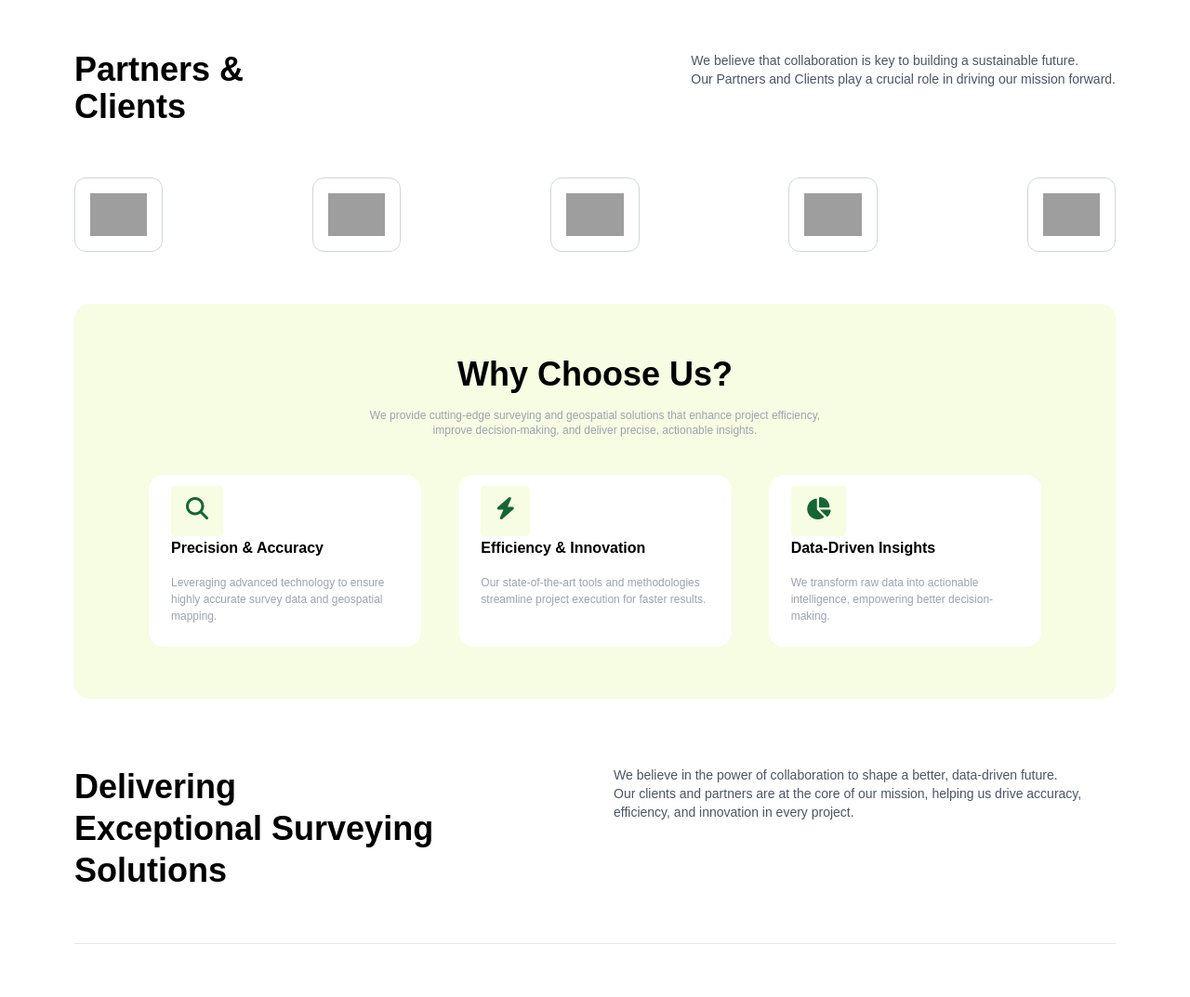
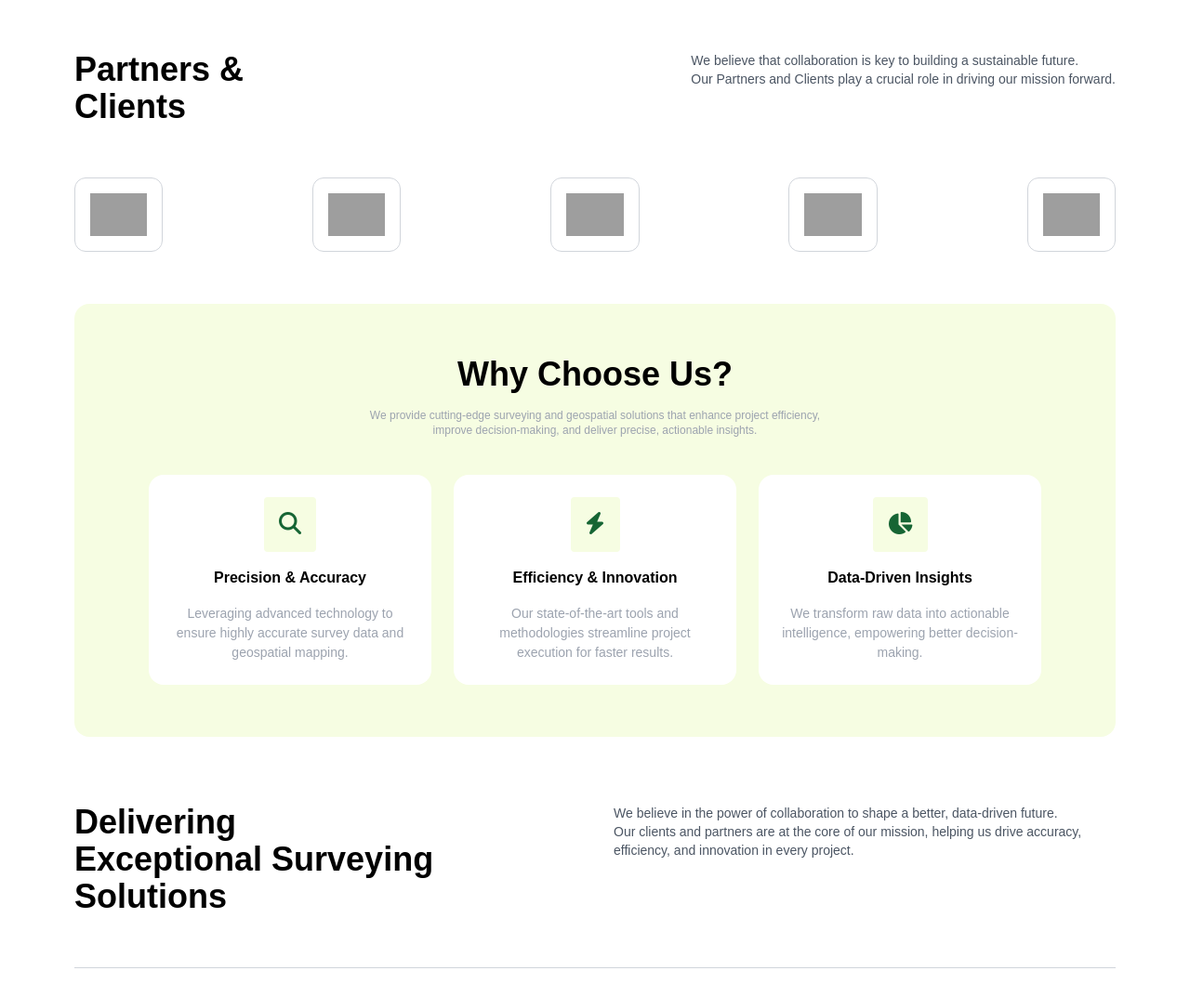
Before and after one commit to Neutron-Inv/Seamless-Smart, a Laravel app: page / in a window 1280 px wide. Shown: the part 1281-2354 px from the top of the page at 93% size. Run offline with Laravel 12, Linux system fonts and the light colour scheme; style sheets or scripts are compiled from the project's sources; some web fonts are replaced; grey boxes are pictures that could not be loaded.

Commit message:
smooth scroll to section

```diff
--- a/resources/css/app.css
+++ b/resources/css/app.css
@@ -57,3 +57,7 @@
 @tailwind base;
 @tailwind components;
 @tailwind utilities;
+
+html {
+    scroll-behavior: smooth;
+}
--- a/resources/views/layouts/app.blade.php
+++ b/resources/views/layouts/app.blade.php
@@ -36,7 +36,7 @@
 <body>
     <div id="app" class="flex min-h-screen">
         @include('partials.navbar')
-        <div class="">
+        <div class="w-[100vw]">
             @yield('content') {{-- Page-specific content --}}
         </div>
     </div>
--- a/resources/views/partials/clients.blade.php
+++ b/resources/views/partials/clients.blade.php
@@ -1,38 +1,38 @@
-<div class="px-20 py-14 space-y-14">
+<section id="about" class="px-6 md:px-20 py-14 space-y-14">
     <!-- Header Section -->
-    <div class="grid grid-cols-2 gap-10 justify-items-stretch" data-aos="fade-up" data-aos-duration="800">
-        <div class="justify-self-start">
-            <h2 class="font-raleway font-[600] text-4xl">Partners & <br/>Clients</h2>
+    <div class="grid grid-cols-1 md:grid-cols-2 gap-10 justify-items-stretch text-center md:text-left" data-aos="fade-up" data-aos-duration="800">
+        <div class="justify-self-center md:justify-self-start">
+            <h2 class="font-raleway font-semibold text-3xl md:text-4xl">Partners & <br class="hidden md:block"/> Clients</h2>
         </div>
-        <div class="justify-self-end align-middle">
+        <div class="justify-self-center md:justify-self-end">
             <p class="font-raleway font-normal text-sm text-gray-600">
-                We believe that collaboration is key to building a sustainable future.<br/>
+                We believe that collaboration is key to building a sustainable future.<br class="hidden md:block"/>
                 Our Partners and Clients play a crucial role in driving our mission forward.
             </p>
         </div>
     </div>
 
     <!-- Client Logos with Hover Scaling -->
-    <div class="flex space-x-10 justify-between" data-aos="fade-up" data-aos-duration="800" data-aos-delay="200">
+    <div class="flex flex-wrap justify-center md:justify-between gap-6 md:gap-10" data-aos="fade-up" data-aos-duration="800" data-aos-delay="200">
         @for ($i = 1; $i <= 5; $i++)
             <span class="transition-transform duration-500 hover:scale-110">
-                <img src="{{ asset("/storage/images/clients/$i.png") }}" class="h-20 w-auto rounded-xl border p-4 border-gray-300 object-contain">
+                <img src="{{ asset("/storage/images/clients/$i.png") }}" class="h-16 md:h-20 w-auto rounded-xl border p-4 border-gray-300 object-contain">
             </span>
         @endfor
     </div>
 
     <!-- Why Choose Us Section -->
-    <div class="bg-[#f6fde2] rounded-2xl w-[100%] py-14 space-y-10" data-aos="fade-up" data-aos-duration="800" data-aos-delay="400">
-        <div>
-            <h2 class="font-raleway text-4xl font-bold text-center px-14 pb-4">Why Choose Us?</h2>
-            <p class="font-raleway text-xs text-center text-gray-400">
-                We provide cutting-edge surveying and geospatial solutions that enhance project efficiency, <br/>
+    <div class="bg-[#f6fde2] rounded-2xl w-full py-14 space-y-10" data-aos="fade-up" data-aos-duration="800" data-aos-delay="400">
+        <div class="px-6 md:px-14 text-center">
+            <h2 class="font-raleway text-3xl md:text-4xl font-bold pb-4">Why Choose Us?</h2>
+            <p class="font-raleway text-sm md:text-xs text-gray-400">
+                We provide cutting-edge surveying and geospatial solutions that enhance project efficiency, <br class="hidden md:block"/>
                 improve decision-making, and deliver precise, actionable insights.
             </p>
         </div>
 
         <!-- Features Grid -->
-        <div class="grid grid-cols-1 md:grid-cols-2 lg:grid-cols-3 gap-10 px-20">
+        <div class="grid grid-cols-1 sm:grid-cols-2 lg:grid-cols-3 gap-6 px-6 lg:px-20">
             @php
                 $features = [
                     ['icon' => 'fas fa-search', 'title' => 'Precision & Accuracy', 'desc' => 'Leveraging advanced technology to ensure highly accurate survey data and geospatial mapping.', 'delay' => '500'],
@@ -42,15 +42,15 @@
             @endphp
 
             @foreach ($features as $feature)
-                <div class="rounded-2xl bg-white flex-col p-6 space-y-4 transition-all duration-500 transform hover:scale-105 hover:shadow-lg"
+                <div class="rounded-2xl bg-white flex flex-col p-6 space-y-4 transition-all duration-500 transform hover:scale-105 hover:shadow-lg"
                      data-aos="fade-up" data-aos-duration="800" data-aos-delay="{{ $feature['delay'] }}">
-                    <span class="bg-[#f6fde2] p-4 rounded transition-transform duration-500 hover:rotate-12">
+                    <span class="bg-[#f6fde2] p-4 rounded transition-transform duration-500 hover:rotate-12 self-center">
                         <i class="{{ $feature['icon'] }} text-gray-700 text-2xl bg-green-800 bg-clip-text text-transparent"></i>
                     </span>
-                    <h3 class="font-raleway font-[600] text-md">{{ $feature['title'] }}</h3>
-                    <p class="font-raleway font-[300] text-xs leading-[1.5] text-gray-400">{{ $feature['desc'] }}</p>
+                    <h3 class="font-raleway font-semibold text-md text-center">{{ $feature['title'] }}</h3>
+                    <p class="font-raleway font-light text-sm leading-[1.5] text-gray-400 text-center">{{ $feature['desc'] }}</p>
                 </div>
             @endforeach
         </div>
     </div>
-</div>
+</section>
--- a/resources/views/partials/cta.blade.php
+++ b/resources/views/partials/cta.blade.php
@@ -1,19 +1,19 @@
-<div class="px-20 py-14 space-y-24 font-raleway" data-aos="fade-up" data-aos-duration="800" data-aos-delay="200">
-    <div class="grid lg:grid-cols-5 gap-10">
+<div class="px-6 md:px-20 py-14 space-y-24 font-raleway" data-aos="fade-up" data-aos-duration="800" data-aos-delay="200">
+    <section id="faq">
+    <div class="grid grid-cols-1 lg:grid-cols-5 gap-10">
         <!-- Contact Section -->
         <div class="lg:col-span-2 space-y-4">
-            <h2 class="text-3xl font-bold">Have Questions? We’re Here to Help!</h2>
+            <h2 class="text-2xl sm:text-3xl font-bold">Have Questions? We’re Here to Help!</h2>
             <p class="text-gray-600">
                 If you need further clarification or have specific inquiries, feel free to reach out to us.
             </p>
-            <button class="bg-green-700 text-white px-6 py-3 rounded-lg shadow-md hover:bg-green-800 transition">
+            <button class="bg-green-700 text-white px-6 py-3 rounded-lg shadow-md hover:bg-green-800 transition w-full sm:w-auto">
                 Contact Us
             </button>
         </div>
 
         <!-- FAQ Section -->
         <div class="lg:col-span-3">
-
             <div class="space-y-4">
                 @php
                     $faqs = [
@@ -56,21 +56,17 @@
             }
         }
     </script>
+</section>
 
-
-    <div class="bg-cover bg-center rounded-2xl w-[100%] py-14 space-y-10" data-aos="fade-up" data-aos-duration="800" data-aos-delay="400" style="background-image: url('{{ asset('/storage/images/ctabg.png') }}');">
-        <div>
-            <h2 class="font-raleway text-4xl font-bold text-center px-14 pb-4 text-white">Let's Bring Your Vision to Life</h2>
-            <p class="font-raleway text-xs text-center text-gray-200">
-                Get in touch today to explore tailored geospatial solutions for your project.
-            </p>
-        </div>
-        <div class="text-center mt-4">
-            <a href="" class="bg-[#afdf34] text-white text-sm font-semibold px-6 py-3 rounded-lg hover:bg-green-700 transition-all">
-                Contact Us
-            </a>
-        </div>
+<section id="contact">
+    <div class="bg-cover bg-center rounded-2xl w-full py-14 space-y-10 text-center" data-aos="fade-up" data-aos-duration="800" data-aos-delay="400" style="background-image: url('{{ asset('/storage/images/ctabg.png') }}');">
+        <h2 class="text-2xl sm:text-3xl font-bold text-white px-6 md:px-14 pb-4">Let's Bring Your Vision to Life</h2>
+        <p class="text-xs text-gray-200">
+            Get in touch today to explore tailored geospatial solutions for your project.
+        </p>
+        <a href="" class="bg-[#afdf34] text-white text-sm font-semibold px-6 py-3 rounded-lg hover:bg-green-700 transition-all w-full sm:w-auto inline-block">
+            Contact Us
+        </a>
     </div>
-
-
+</section>
 </div>
--- a/resources/views/partials/footer.blade.php
+++ b/resources/views/partials/footer.blade.php
@@ -1,63 +1,75 @@
-<div class="bg-cover bg-center px-20 py-4 space-y-14 font-raleway" data-aos="fade-up" data-aos-duration="800" data-aos-delay="400" style="background-image: url('{{ asset('/storage/images/footerbg.png') }}');">
-    <div class="grid grid-cols-2 gap-10 justify-items-stretch items-center">
-        <p class="font-thin text-sm text-gray-500">
-            <img src="{{asset('/storage/images/logo.png')}}" class="h-32 object-contain justify-self-start">
-            we deliver accuracy you can trust...
-        </p>
+<div class="bg-cover bg-center px-5 sm:px-10 py-8 space-y-10 font-raleway"
+     data-aos="fade-up" data-aos-duration="800" data-aos-delay="400"
+     style="background-image: url('{{ asset('/storage/images/footerbg.png') }}');">
+
+    <!-- Logo and Tagline -->
+    <div class="flex flex-col sm:flex-row items-center sm:justify-between text-center sm:text-left space-y-4 sm:space-y-0">
+        <img src="{{ asset('/storage/images/logo.png') }}" class="h-24 object-contain">
+        <p class="font-thin text-sm text-gray-500">we deliver accuracy you can trust...</p>
     </div>
-    <div class="grid grid-cols-4 justify-items-center">
+
+    <!-- Footer Content -->
+    <div class="grid grid-cols-1 sm:grid-cols-2 md:grid-cols-4 gap-8 text-center sm:text-left">
+
+        <!-- Office Address -->
         <div>
-            <p class="font-bold text-md py-4"> Our Office</p>
+            <p class="font-bold text-md py-2">Our Office</p>
             <ul class="font-medium text-sm text-gray-400 leading-6 space-y-2">
-                <li> Huson House, Emmanuel Emenike Road,
-                    By Court of Appeal, Opposite Crown Plaza Hotel
-                    Area A, New Owerri, Imo State. </li>
-                <li> <a href="tel:+234860936649">+234860936649</a>, <a href="tel:+2348147182326">+2348147182326</a> </li>
-                <li> <a href="mailto:seamlesssmartconsult@gmail.com">seamlesssmartconsult@gmail.com</a> </li>
+                <li>Huson House, Emmanuel Emenike Road, By Court of Appeal, Opposite Crown Plaza Hotel, Area A, New Owerri, Imo State.</li>
+                <li>
+                    <a href="tel:+234860936649">+234860936649</a>,
+                    <a href="tel:+2348147182326">+2348147182326</a>
+                </li>
+                <li>
+                    <a href="mailto:seamlesssmartconsult@gmail.com">seamlesssmartconsult@gmail.com</a>
+                </li>
             </ul>
         </div>
 
-
+        <!-- Quick Links -->
         <div>
-        <p class="font-bold text-md py-4"> Quick Links</p>
-        <ul class="font-medium text-sm text-gray-400 leading-6 space-y-2">
-            <li> <a> Home </a> </li>
-            <li> About Us </li>
-            <li> Services </li>
-            <li> FAQs </li>
-            <li> Contact Us </li>
-        </ul>
-        </div>
-
-        <div>
-            <p class="font-bold text-md py-4"> Services</p>
+            <p class="font-bold text-md py-2">Quick Links</p>
             <ul class="font-medium text-sm text-gray-400 leading-6 space-y-2">
-                <li> Land & Aerial Surveying </li>
-                <li> GIS & Mapping Solutions </li>
-                <li> Bathymetry Solutions </li>
-                <li> Remote Sensing & Drone Mapping </li>
-                <li> Geospatial Data Analysis </li>
+                <li><a href="#">Home</a></li>
+                <li><a href="#">About Us</a></li>
+                <li><a href="#">Services</a></li>
+                <li><a href="#">FAQs</a></li>
+                <li><a href="#">Contact Us</a></li>
             </ul>
         </div>
 
+        <!-- Services -->
         <div>
-            <p class="font-bold text-md py-4"> Stay Connected</p>
+            <p class="font-bold text-md py-2">Services</p>
             <ul class="font-medium text-sm text-gray-400 leading-6 space-y-2">
-                <li class="flex items-center space-x-3">
-                    <i class="fa-brands fa-facebook-f text-gray-700 text-2xl bg-green-800 bg-clip-text text-transparent"></i>
-                    <i class="fa-brands fa-linkedin text-gray-700 text-3xl bg-green-800 bg-clip-text text-transparent"></i>
-                    <i class="fa-brands fa-instagram text-gray-700 text-3xl bg-green-800 bg-clip-text text-transparent"></i>
-                </li>
-                <li> Follow us on social media for updates, insights, and real-time engagement with our team.</li>
+                <li>Land & Aerial Surveying</li>
+                <li>GIS & Mapping Solutions</li>
+                <li>Bathymetry Solutions</li>
+                <li>Remote Sensing & Drone Mapping</li>
+                <li>Geospatial Data Analysis</li>
             </ul>
         </div>
 
-
+        <!-- Social Media -->
+        <div>
+            <p class="font-bold text-md py-2">Stay Connected</p>
+            <div class="flex justify-center sm:justify-start space-x-4 py-2">
+                <i class="fa-brands fa-facebook-f text-gray-700 text-2xl bg-green-800 bg-clip-text text-transparent"></i>
+                <i class="fa-brands fa-linkedin text-gray-700 text-3xl bg-green-800 bg-clip-text text-transparent"></i>
+                <i class="fa-brands fa-instagram text-gray-700 text-3xl bg-green-800 bg-clip-text text-transparent"></i>
+            </div>
+            <p class="text-sm text-gray-400">Follow us for updates and insights.</p>
+        </div>
 
     </div>
-    <hr>
-    <div class="grid grid-cols-2 gap-10 justify-items-stretch">
-        <span class="text-sm text-gray-400"> Copyright &copy; Seamless Smart {{date('Y')}} </span>
-        <span class="text-sm text-gray-400 justify-self-end"> Designed by Virtual Horizons </span>
+
+    <!-- Divider -->
+    <hr class="border-gray-300">
+
+    <!-- Copyright & Credits -->
+    <div class="flex flex-col sm:flex-row justify-between text-center sm:text-left text-sm text-gray-400">
+        <span>Copyright &copy; Seamless Smart {{ date('Y') }}</span>
+        <span>Developed by Virtual Horizons</span>
     </div>
+
 </div>
--- a/resources/views/partials/hero.blade.php
+++ b/resources/views/partials/hero.blade.php
@@ -1,18 +1,36 @@
-<div class="hero bg-cover bg-center h-[160vh] w-[100vw]" style="background-image: url('{{ asset('/storage/images/bg.webp') }}');">
-    <h1 class="text-[45px] mx-auto text-center pt-36 font-raleway font-bold text-white"> Precision. Innovation. Excellence in <br/> <span class="bg-gradient-to-r from-[#bdff13] via-90% to-[#e4d814] to-90% bg-clip-text text-transparent">
-        Land Surveying.
-      </span>
-       </h1>
-    <p class="text-white text-center">Delivering cutting-edge Solutions in Surveying services.</p>
 
-    <div class="grid grid-cols-4 gap-10 p-10">
-    <div> </div>
-    <div> <img src="{{asset('/storage/images/hero1.webp')}}"> </div>
-    <div> <img src="{{asset('/storage/images/hero2.webp')}}"> </div>
-    <div></div>
+<section id="home" class="hero bg-cover bg-center min-h-screen md:h-[160vh] w-full flex flex-col justify-center items-center text-center px-6 py-20"
+     style="background-image: url('{{ asset('/storage/images/bg.webp') }}');">
+
+    <h1 class="text-3xl md:text-[45px] font-raleway font-bold text-white leading-tight">
+        Precision. Innovation. Excellence in <br/>
+        <span class="bg-gradient-to-r from-[#bdff13] via-90% to-[#e4d814] to-90% bg-clip-text text-transparent">
+            Land Surveying.
+        </span>
+    </h1>
+
+    <p class="text-white text-sm md:text-lg mt-4">
+        Delivering cutting-edge solutions in surveying services.
+    </p>
+
+    <!-- Image Grid -->
+    <div class="grid grid-cols-1 md:grid-cols-4 gap-6 p-6 w-full max-w-5xl">
+        <div class="hidden md:block"></div>
+        <div class="flex justify-center">
+            <img src="{{ asset('/storage/images/hero1.webp') }}" class="w-2/3 md:w-full max-w-[250px]">
+        </div>
+        <div class="flex justify-center">
+            <img src="{{ asset('/storage/images/hero2.webp') }}" class="w-2/3 md:w-full max-w-[250px]">
+        </div>
+        <div class="hidden md:block"></div>
     </div>
-    <div class="text-center flex-col justify-center p-4 -space-y-2">
-        <p class="text-white font-raleway"> Get a Free Consultation </p><br/>
-        <button class="bg-[#93bc32] rounded-full py-2 px-6 transition-colors duration-400 hover:bg-[#c6ff41]"> Contact Us </button>
+
+    <!-- CTA Section -->
+    <div class="text-center flex flex-col items-center space-y-2">
+        <p class="text-white font-raleway text-sm md:text-base">Get a Free Consultation</p>
+        <button class="bg-[#93bc32] rounded-full py-2 px-6 text-sm md:text-lg transition-colors duration-300 hover:bg-[#c6ff41]">
+            Contact Us
+        </button>
     </div>
-</div>
+
+</section>
--- a/resources/views/partials/navbar.blade.php
+++ b/resources/views/partials/navbar.blade.php
@@ -1,23 +1,39 @@
-<header id="navbar" class="fixed top-0 left-0 w-full z-50 transition-all duration-300 text-white">
-    <div class="container mx-auto flex items-center justify-between py-4 px-6">
+<header id="navbar" class="fixed top-0 left-0 w-full z-50 transition-all duration-300 text-white bg-transparent">
+    <div class="w-full max-w-7xl mx-auto flex items-center justify-between py-4 px-4 md:px-6">
         <!-- Logo -->
         <a href="#">
-            <img src="{{asset('/storage/images/logo.png')}}" alt="Logo" class="h-20">
+            <img src="{{ asset('/storage/images/logo.png') }}" alt="Logo" class="h-16 md:h-20">
         </a>
 
-        <!-- Nav Links -->
-        <nav class="hidden md:flex space-x-6">
+        <!-- Desktop Nav -->
+        <nav class="hidden md:flex space-x-6 w-full justify-end">
             <a href="#home" class="font-medium hover:text-[#93bc32] transition">Home</a>
+            <a href="#about" class="font-medium hover:text-[#93bc32] transition">About</a>
             <a href="#services" class="font-medium hover:text-[#93bc32] transition">Services</a>
-            <a href="#about" class="font-medium hover:text-[#93bc32] transition">About</a>
+            <a href="#faq" class="font-medium hover:text-[#93bc32] transition">FAQ</a>
             <a href="#contact" class="font-medium hover:text-[#93bc32] transition">Contact</a>
         </nav>
+
+        <!-- Mobile Menu Button -->
+        <button id="menu-btn" class="md:hidden focus:outline-none">
+            <i class="fa-solid fa-bars text-2xl"></i>
+        </button>
     </div>
+
+    <!-- Mobile Nav Menu -->
+    <nav id="mobile-menu" class="absolute top-full left-0 w-full bg-white shadow-md text-black hidden flex-col items-center space-y-4 py-4 transition-all duration-300">
+        <a href="#home" class="block font-medium hover:text-[#93bc32] transition">Home</a>
+        <a href="#services" class="block font-medium hover:text-[#93bc32] transition">Services</a>
+        <a href="#about" class="block font-medium hover:text-[#93bc32] transition">About</a>
+        <a href="#contact" class="block font-medium hover:text-[#93bc32] transition">Contact</a>
+    </nav>
 </header>
 
 <script>
     let lastScrollTop = 0;
     const navbar = document.getElementById("navbar");
+    const menuBtn = document.getElementById("menu-btn");
+    const mobileMenu = document.getElementById("mobile-menu");
 
     window.addEventListener("scroll", function () {
         let scrollTop = window.pageYOffset || document.documentElement.scrollTop;
@@ -38,10 +54,17 @@
 
         lastScrollTop = scrollTop;
     });
+
+    // Mobile Menu Toggle
+    menuBtn.addEventListener("click", () => {
+        mobileMenu.classList.toggle("hidden");
+        mobileMenu.classList.toggle("flex");
+    });
 </script>
 
 <style>
     #navbar {
         transform: translateY(0);
+        transition: transform 0.3s ease-in-out;
     }
 </style>
--- a/resources/views/partials/services.blade.php
+++ b/resources/views/partials/services.blade.php
@@ -1,11 +1,12 @@
-<div class="px-20 py-4 space-y-14 font-raleway">
-    <div class="grid grid-cols-2 gap-10 justify-items-stretch">
-        <div class="justify-self-start" data-aos="fade-right">
-            <h2 class="font-[600] text-4xl leading-tight">
+<section id="services" class="px-4 md:px-20 py-4 space-y-14 font-raleway">
+    <!-- Header Section -->
+    <div class="grid grid-cols-1 md:grid-cols-2 gap-10 justify-items-stretch text-center md:text-left">
+        <div class="justify-self-center md:justify-self-start" data-aos="fade-right">
+            <h2 class="font-[600] text-3xl md:text-4xl leading-tight">
                 Delivering <br /> Exceptional Surveying Solutions
             </h2>
         </div>
-        <div class="justify-self-end align-middle" data-aos="fade-left">
+        <div class="justify-self-center md:justify-self-end md:text-left" data-aos="fade-left">
             <p class="font-normal text-sm text-gray-600">
                 We believe in the power of collaboration to shape a better, data-driven future. <br />
                 Our clients and partners are at the core of our mission, helping us drive accuracy, efficiency, and innovation in every project.
@@ -13,7 +14,7 @@
         </div>
     </div>
 
-    <hr>
+    <hr class="border-gray-300">
 
     @php
         $services = [
@@ -29,22 +30,25 @@
     @endphp
 
     @foreach ($services as $index => $service)
-        <div class="flex-col py-1 items-center" data-aos="fade-up" data-aos-delay="{{ $index * 100 }}">
-            <div class="grid grid-cols-3 gap-10 items-center">
-                <div>
-                    <img src="{{ asset('/storage/images/services/' . $service['image']) }}" class="rounded-2xl h-40 w-full object-cover object-top">
+        <div class="py-6" data-aos="fade-up" data-aos-delay="{{ $index * 100 }}">
+            <div class="grid grid-cols-1 md:grid-cols-3 gap-6 items-center">
+                <!-- Image -->
+                <div class="flex justify-center">
+                    <img src="{{ asset('/storage/images/services/' . $service['image']) }}" class="rounded-2xl h-40 w-full md:w-auto object-cover object-top">
                 </div>
-                <div>
-                    <h3 class="text-3xl font-raleway font-[600]">{{ $service['title'] }}</h3>
+                <!-- Title -->
+                <div class="text-center md:text-left">
+                    <h3 class="text-2xl md:text-3xl font-[600]">{{ $service['title'] }}</h3>
                 </div>
-                <div class="flex items-start space-x-2">
+                <!-- Description & Icon -->
+                <div class="flex flex-col md:flex-row items-center md:items-start space-y-4 md:space-y-0 md:space-x-2 text-center md:text-left">
                     <p class="text-sm text-gray-400">{{ $service['desc'] }}</p>
-                    <span class="border-[1px] rounded-full border-gray-300 hover:border-green-500 transition-all duration-400 transform hover:scale-110">
-                        <i class="fas fa-arrow-right text-gray-700 text-2xl bg-green-800 bg-clip-text text-transparent transition-all duration-600 p-3 hover:-rotate-45"></i>
+                    <span class="border-[1px] rounded-full border-gray-300 hover:border-green-500 transition-all duration-400 transform hover:scale-110 p-2">
+                        <i class="fas fa-arrow-right text-gray-700 text-xl transition-all duration-600 hover:-rotate-45"></i>
                     </span>
                 </div>
             </div>
         </div>
-        <hr>
+        <hr class="border-gray-300">
     @endforeach
-</div>
+    </section>
```
